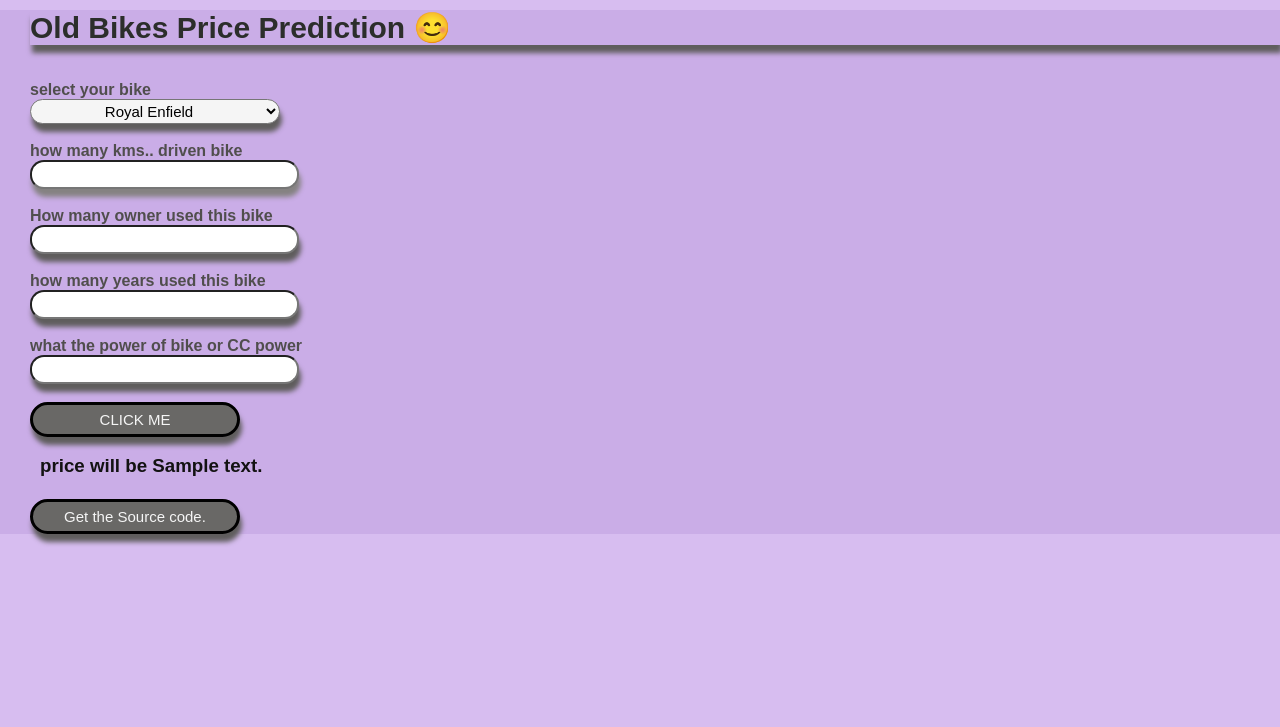
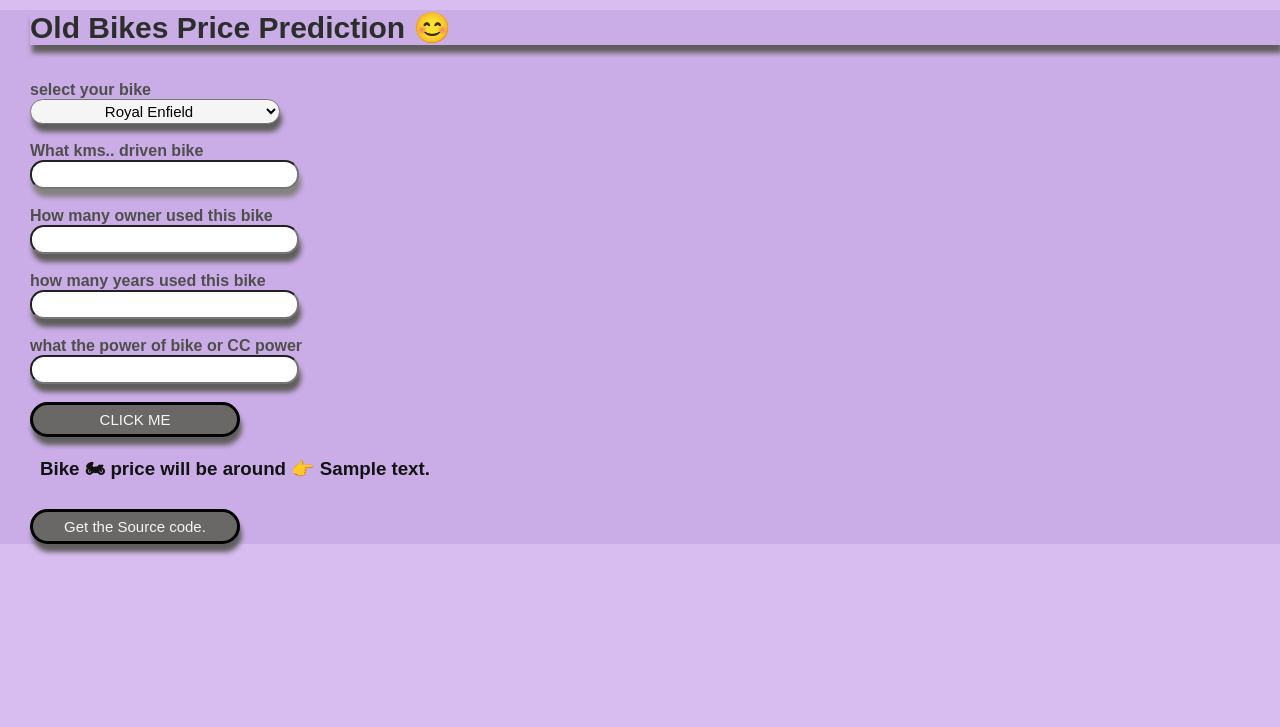
Before and after one commit to Ranjit-Singh-786/old_bike_pricePrediction, a Flask app: template templates/index.html in a window 1280 px wide. Shown: the top 727 px of the page. Run offline with Flask 2, Linux system fonts and the light colour scheme; the template is opened without the code that fills it: most values are stand-ins (such as "Sample title", 1, 10 or a date in 2020); parts of the project's set-up code (start-up, migrations or seed data) failed here and were passed over.

Commit message:
project completed

```diff
--- a/templates/index.html
+++ b/templates/index.html
@@ -29,7 +29,7 @@
                             <option value="Ducati">Ducati</option>
                             <option value="BMW">BMW</option>
                         </select><br><br>
-                        <p id="par"><b>how  many kms.. driven bike</b></p>
+                        <p id="par"><b>What kms.. driven bike</b></p>
 
                         <input  name="Kms_Driven" type="number " id="first" required="required"><br><br>
                         <p id="par"><b>How many owner used this bike</b></p>
@@ -41,7 +41,7 @@
                         <button type="submit" id="btn" >CLICK ME</button>
                         <br>
                         <br>
-                        <h3 id="pred">price will be {{ prediction_text }}<h3>
+                        <h3 id="pred">Bike 🏍 price will be around 👉 {{ prediction_text }}<h3>
 
                     </form>
                     <br>
```
Also changed, not shown: requirements.txt (added, +96 -0 lines), templates/plant.jpg (deleted), 1 other file.
